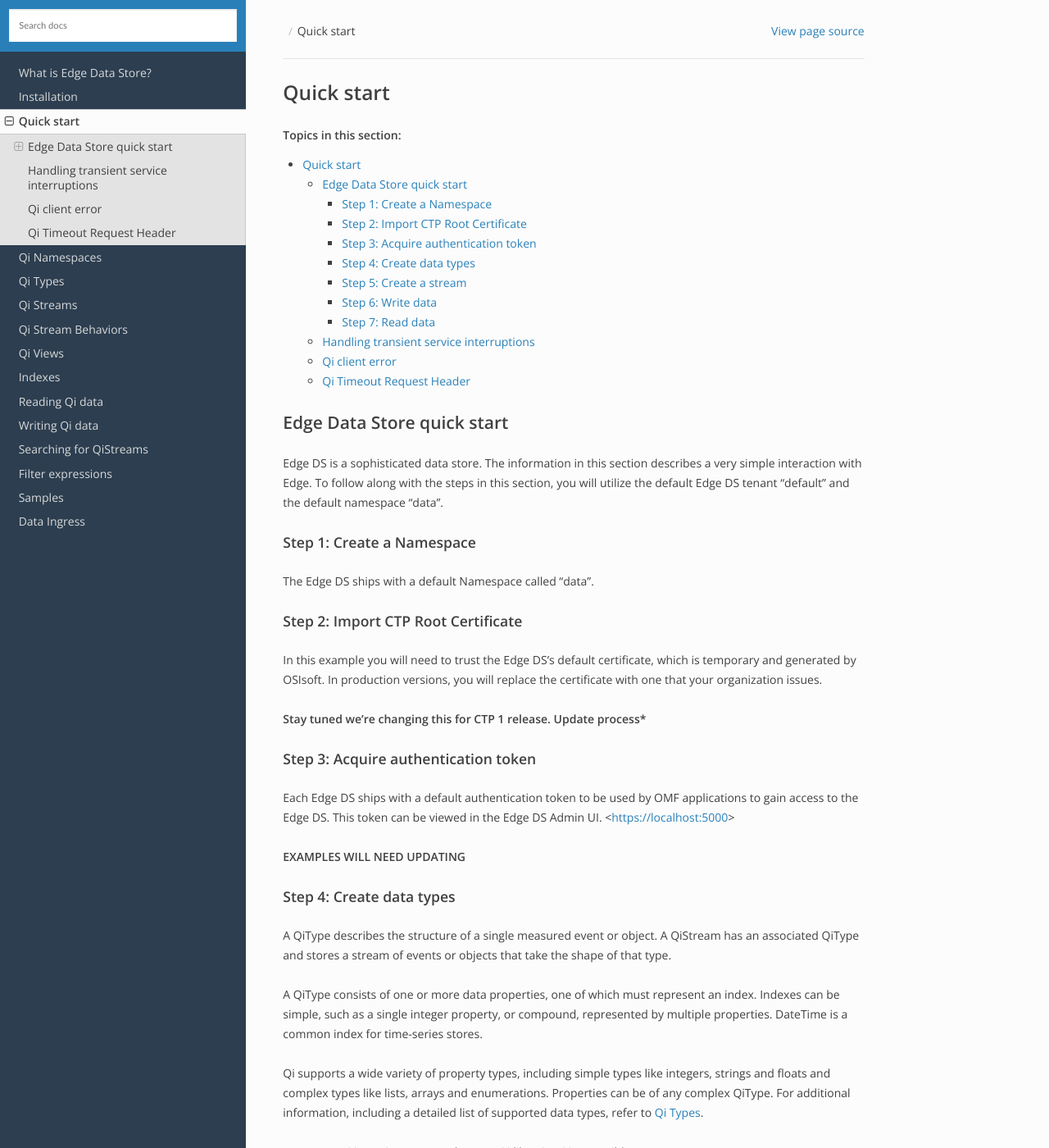
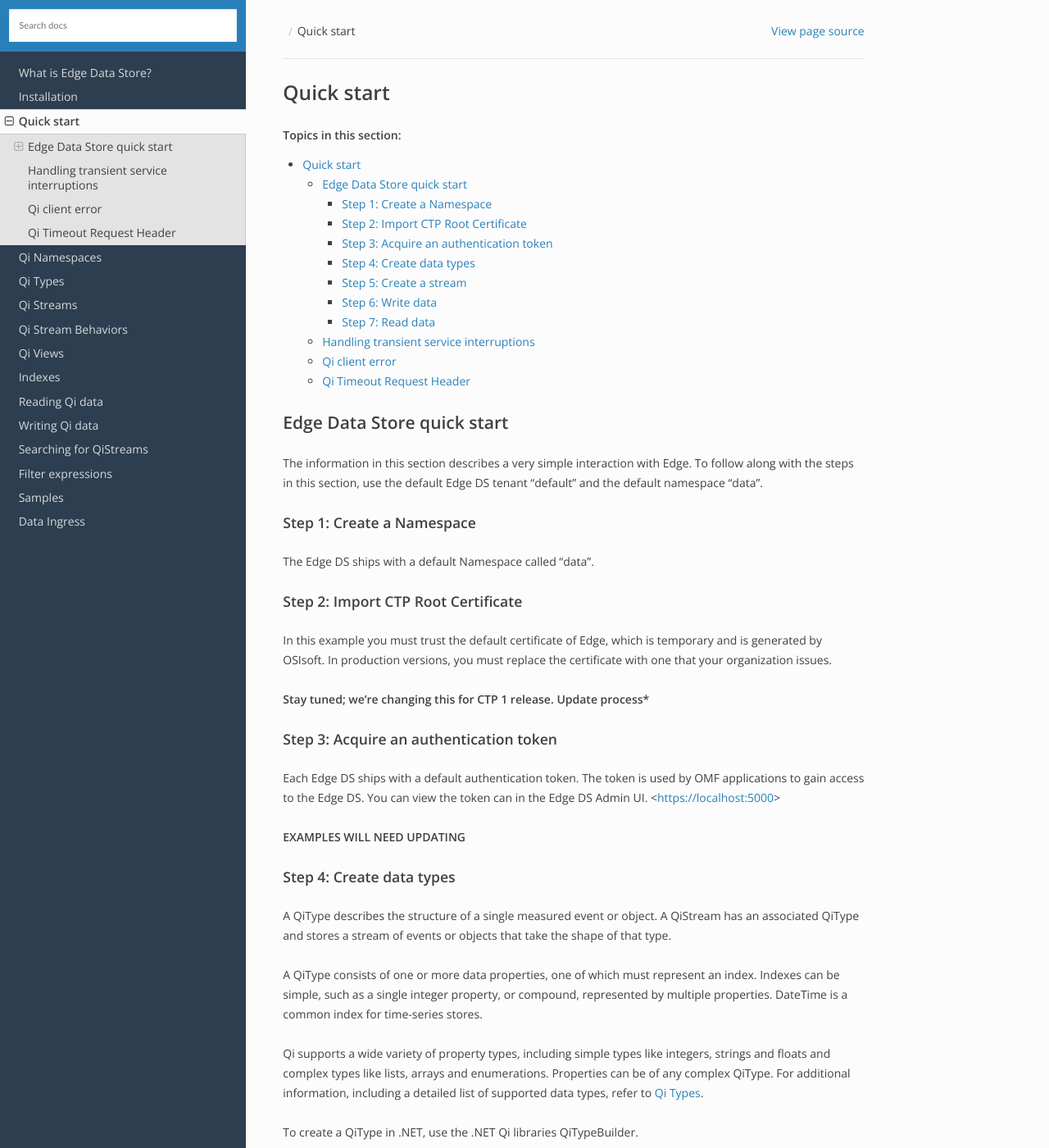
Before and after one commit to fgasparro/EdgeDS-Docs, a Sphinx documentation site: the page built from docs/Quick_Start.rst, in a window 1280 px wide and 1400 px high. Shown: the whole window at 82% size. Built offline with Sphinx 7.4.7 and the Read the Docs theme 2.0.0, drawn with Linux system fonts in a browser that asks for light colours.

Commit message:
Update Quick_Start.rst

```diff
--- a/docs/Quick_Start.rst
+++ b/docs/Quick_Start.rst
@@ -10,31 +10,30 @@ Quick start
 Edge Data Store quick start
 -------------------------------
 
-Edge DS is a sophisticated data store. The information in this section describes a very simple interaction with Edge.
-To follow along with the steps in this section, you will utilize the default Edge DS tenant "default" and the default namespace "data".
-
+The information in this section describes a very simple interaction with Edge.
+To follow along with the steps in this section, use the default Edge DS tenant "default" and the default namespace "data".
 
 
 Step 1: Create a Namespace
-****************************
+**************************
 
 The Edge DS ships with a default Namespace called "data".
 
 
 Step 2: Import CTP Root Certificate
+***********************************
+
+In this example you must trust the default certificate of Edge, which is temporary and is generated by OSIsoft.
+In production versions, you must replace the certificate with one that your organization issues.
+
+**Stay tuned; we're changing this for CTP 1 release. Update process***
+
+
+Step 3: Acquire an authentication token
 ***************************************
 
-In this example you will need to trust the Edge DS's default certificate, which is temporary and generated by OSIsoft.
-In production versions, you will replace the certificate with one that your organization issues.
-
-**Stay tuned we're changing this for CTP 1 release. Update process***
-
-
-Step 3: Acquire authentication token
-************************************
-
-Each Edge DS ships with a default authentication token to be used by OMF applications to gain access to the Edge DS.
-This token can be viewed in the Edge DS Admin UI. <https://localhost:5000>
+Each Edge DS ships with a default authentication token. The token is used by OMF applications to gain access to the Edge DS.
+You can view the token can in the Edge DS Admin UI. <https://localhost:5000>
 
 **EXAMPLES WILL NEED UPDATING**
 
@@ -77,7 +76,8 @@ To create a  QiType in .NET, use the .NET Qi libraries QiTypeBuilder.
          simpleType.Description = "Basic sample type";
   await config.CreateTypeAsync(simpleType);
 
-When working outside of .NET,  Qi libraries are unavailable. The QiType is defined using JSON and is posted to the OSIsoft Cloud Services endpoint.
+When working outside of .NET,  Qi libraries are unavailable. The QiType is defined using JSON
+and is posted to the OSIsoft Cloud Services endpoint.
 
 ::
 
```
